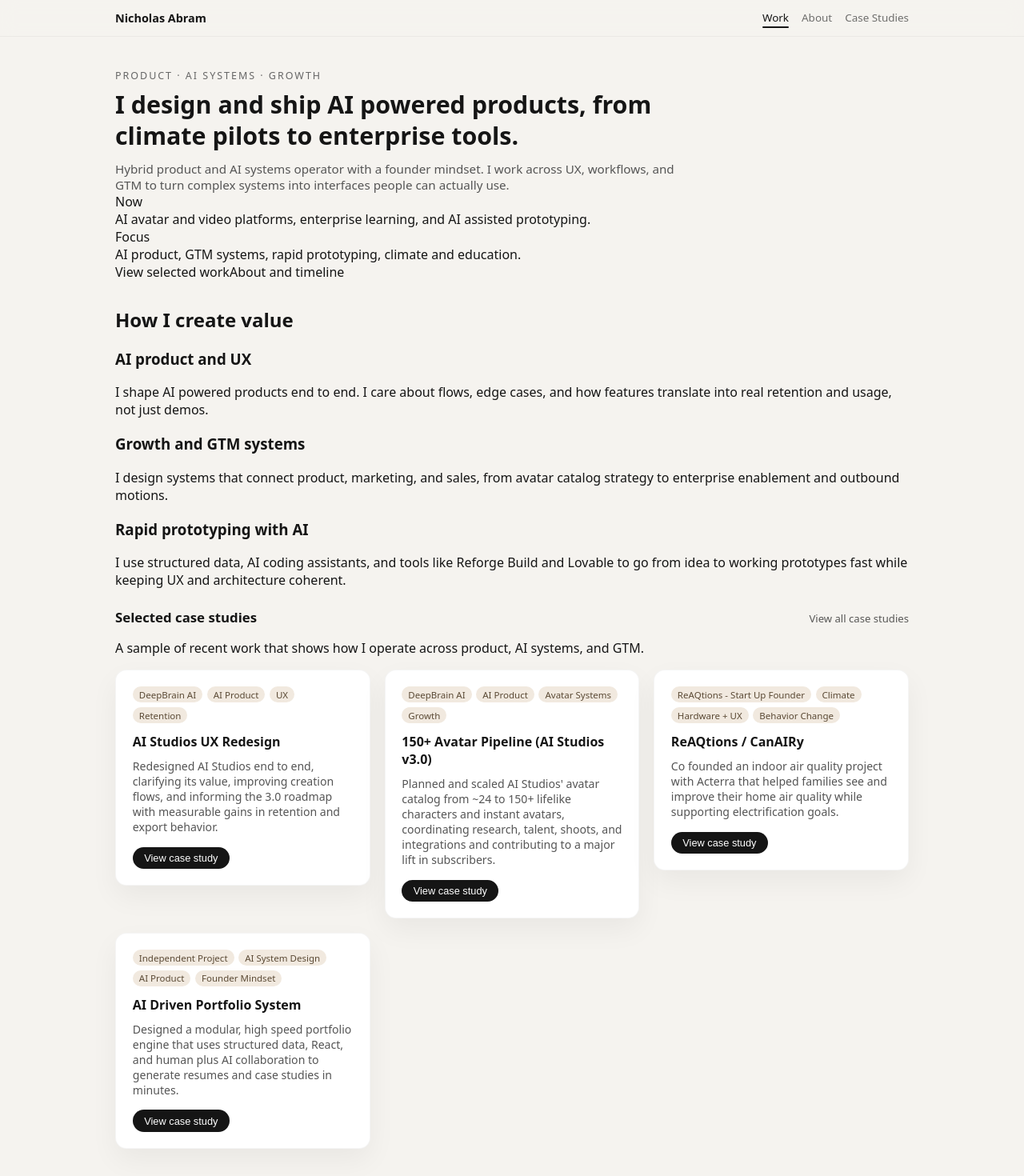
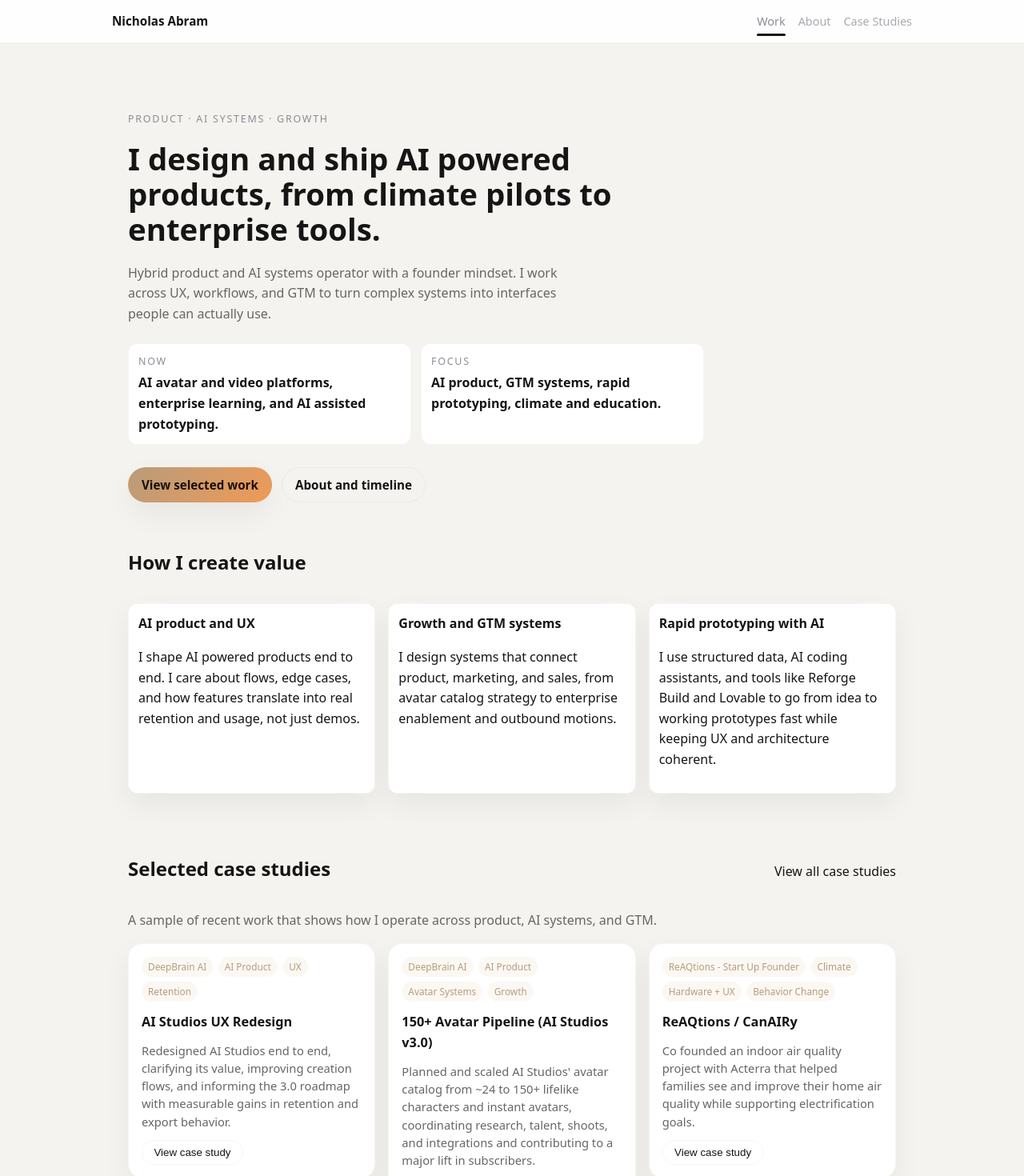
Before and after one commit to nabram/nick-portfolio, a React (Vite) app: page / in a window 1280 px wide. Shown: the top 1470 px of the page at 80% size. Built offline with nearby package versions, Linux system fonts and the light colour scheme.

Commit message:
Update the CSS code ot make it more clean

```diff
--- a/src/index.css
+++ b/src/index.css
@@ -1,245 +1,219 @@
+/* ======================
+   Global reset + tokens
+   ====================== */
+
 *,
 *::before,
 *::after {
   box-sizing: border-box;
 }
 
-html,
-body {
+html, body, #root {
+  height: 100%;
   margin: 0;
   padding: 0;
 }
 
-body {
-  font-family: system-ui, -apple-system, BlinkMacSystemFont, "SF Pro Text",
-    sans-serif;
-  background: #f5f3ef;
-  color: #151515;
+:root {
+  /* colors (light theme - subtle warm accent, non-blue/purple) */
+  --bg: #f5f3ef;
+  --surface: #ffffff;
+  --muted-surface: #fbf8f4;
+  --text-main: #151515;
+  --text-muted: #666666;
+  --text-soft: #8a8d95;
+  --accent: #b89c7a;
+  --accent-strong: #f09a57;
+  --border-subtle: rgba(0,0,0,0.04);
+
+  /* radii, shadow, spacing scale */
+  --radius-sm: 8px;
+  --radius-md: 12px;
+  --radius-lg: 18px;
+  --shadow-soft: 0 14px 35px rgba(0,0,0,0.06);
+
+  --space-1: 0.25rem;
+  --space-2: 0.5rem;
+  --space-3: 0.75rem;
+  --space-4: 1rem;
+  --space-5: 1.5rem;
+  --space-6: 2rem;
+  --space-7: 2.5rem;
+  --space-8: 3.5rem;
+
+  --max-width: 1040px;
 }
 
-a {
-  color: inherit;
-  text-decoration: none;
+/* body */
+body {
+  font-family: system-ui, -apple-system, "Segoe UI", Roboto, "Helvetica Neue", Arial, sans-serif;
+  background: var(--bg);
+  color: var(--text-main);
+  -webkit-font-smoothing:antialiased;
+  -moz-osx-font-smoothing:grayscale;
+  line-height: 1.6;
+  font-size: 16px;
 }
 
-.site-root {
-  min-height: 100vh;
-  display: flex;
-  flex-direction: column;
+/* links */
+a { color: inherit; text-decoration: none; }
+a:hover { text-decoration: underline; }
+
+/* container main */
+main {
+  max-width: var(--max-width);
+  margin: 0 auto;
+  padding: var(--space-6) var(--space-4) var(--space-8);
 }
 
-.site-main {
-  flex: 1;
-}
+/* small utility */
+.text-muted { color: var(--text-muted); }
 
-/* NAV */
+/* =========
+   NAV + footer (kept consistent)
+   ========= */
 
+.site-root { min-height: 100vh; display:flex; flex-direction:column; }
+.site-main { flex:1; }
+
+/* nav */
 .site-nav {
   position: sticky;
   top: 0;
   z-index: 10;
-  backdrop-filter: blur(10px);
-  background: rgba(245, 243, 239, 0.92);
-  border-bottom: 1px solid rgba(0, 0, 0, 0.04);
+  background: rgba(255,255,255,0.9);
+  border-bottom: 1px solid var(--border-subtle);
+  backdrop-filter: blur(6px);
+}
+.site-nav-inner {
+  max-width: var(--max-width);
+  margin: 0 auto;
+  padding: 0.9rem 1.25rem;
+  display:flex;
+  align-items:center;
+  justify-content:space-between;
+}
+.nav-logo { font-weight:600; font-size:0.95rem; }
+.nav-links { display:flex; gap:1rem; font-size:0.9rem; color:var(--text-soft); }
+.nav-link { opacity:0.75; }
+.nav-link-active { opacity:1; position:relative; }
+.nav-link-active::after {
+  content:""; position:absolute; left:0; right:0; bottom:-0.45rem; height:3px; border-radius:999px; background:var(--text-main);
 }
 
-.site-nav-inner {
-  max-width: 1040px;
-  margin: 0 auto;
-  padding: 0.8rem 1.5rem;
-  display: flex;
-  align-items: center;
-  justify-content: space-between;
-}
+/* footer */
+.site-footer { border-top:1px solid var(--border-subtle); padding:0.8rem 0; background:var(--bg); }
 
-.nav-logo {
-  font-weight: 600;
-  font-size: 0.9rem;
-}
+/* =========
+   Buttons
+   ========= */
 
-.nav-links {
-  display: flex;
-  gap: 1rem;
-  font-size: 0.84rem;
-}
+.btn { display:inline-flex; align-items:center; justify-content:center; padding:0.55rem 1rem; border-radius:999px; border:1px solid transparent; font-weight:600; cursor:pointer; font-size:0.95rem; }
+.btn-primary { background: linear-gradient(135deg,var(--accent), var(--accent-strong)); color:#1b1009; box-shadow:var(--shadow-soft); border-color:transparent; }
+.btn-secondary { background:transparent; border:1px solid var(--border-subtle); color:var(--text-main); }
 
-.nav-link {
-  opacity: 0.6;
-}
+/* =========
+   HOME
+   ========= */
 
-.nav-link-active {
-  opacity: 1;
-  position: relative;
-}
+.home { max-width: var(--max-width); margin:0 auto; padding:2.5rem 1.5rem 3rem; }
+.home-hero { max-width: 720px; margin-bottom: 2rem; display:flex; flex-direction:column; gap:var(--space-3); }
+.home-eyebrow { font-size:0.78rem; letter-spacing:0.14em; text-transform:uppercase; color:var(--text-soft); margin-bottom:0.35rem; }
+.home-title { font-size:1.9rem; line-height:1.15; margin:0 0 0.5rem; }
+@media(min-width:900px){ .home-title{ font-size:2.4rem; } }
+.home-subtitle { color:var(--text-muted); margin:0; max-width:64ch; }
 
-.nav-link-active::after {
-  content: "";
-  position: absolute;
-  left: 0;
-  right: 0;
-  bottom: -0.25rem;
-  height: 2px;
-  border-radius: 999px;
-  background: #151515;
-}
+/* home meta row */
+.home-meta-row { display:grid; grid-template-columns:1fr; gap:var(--space-3); margin-top:var(--space-3); }
+@media(min-width:900px){ .home-meta-row{ grid-template-columns:repeat(2,1fr); } }
+.home-meta-item { background:var(--surface); border-radius:var(--radius-md); padding:var(--space-3); border:1px solid var(--border-subtle); }
+.home-meta-label { display:block; font-size:0.78rem; letter-spacing:0.14em; text-transform:uppercase; color:var(--text-soft); margin-bottom:0.25rem; }
+.home-meta-value { font-weight:600; color:var(--text-main); }
 
-/* FOOTER */
+/* CTA row */
+.home-cta-row { margin-top:var(--space-4); display:flex; gap:var(--space-3); }
 
-.site-footer {
-  border-top: 1px solid rgba(0, 0, 0, 0.04);
-  padding: 0.8rem 0;
-  background: #f5f3ef;
-}
+/* pillars */
+.home-pillars { margin-top:var(--space-6); display:grid; grid-template-columns:1fr; gap:var(--space-4); }
+@media(min-width:900px){ .home-pillars{ grid-template-columns:repeat(3,1fr); } }
+.pillar-card { background:var(--surface); padding:var(--space-3); border-radius:var(--radius-md); border:1px solid var(--border-subtle); box-shadow:var(--shadow-soft); }
+.pillar-card h3 { margin:0 0 0.5rem; font-size:1rem; }
 
-.site-footer-inner {
-  max-width: 1040px;
-  margin: 0 auto;
-  padding: 0 1.5rem;
-  display: flex;
-  justify-content: space-between;
-  font-size: 0.8rem;
-  color: #666666;
-}
+/* home grid */
+.home-section { margin-top:var(--space-8); }
+.home-section-header { display:flex; align-items:baseline; justify-content:space-between; margin-bottom:var(--space-3); gap:var(--space-3); }
+.home-grid { display:grid; grid-template-columns:1fr; gap:var(--space-4); }
+@media(min-width:750px){ .home-grid{ grid-template-columns:repeat(2,1fr); } }
+@media(min-width:1200px){ .home-grid{ grid-template-columns:repeat(3,1fr); } }
 
-.footer-contact {
-  opacity: 0.8;
-}
+/* for small tile grids (if you want 5 items on home) we keep three columns and the last row will fit 2 */
+.home-section-intro { color:var(--text-muted); margin:0 0 var(--space-4); }
 
-/* HOME */
-
-.home {
-  max-width: 1040px;
-  margin: 0 auto;
-  padding: 2.5rem 1.5rem 3rem;
-}
-
-.home-hero {
-  max-width: 720px;
-  margin-bottom: 2rem;
-}
-
-.home-eyebrow {
-  font-size: 0.78rem;
-  letter-spacing: 0.16em;
-  text-transform: uppercase;
-  color: #666666;
-  margin: 0 0 0.5rem;
-}
-
-.home-title {
-  font-size: 1.9rem;
-  line-height: 1.3;
-  margin: 0 0 0.7rem;
-}
-
-.home-subtitle {
-  margin: 0;
-  font-size: 0.95rem;
-  color: #555555;
-}
-
-.home-section {
-  margin-top: 1.5rem;
-}
-
-.home-section-header {
-  display: flex;
-  align-items: baseline;
-  justify-content: space-between;
-  margin-bottom: 0.8rem;
-}
-
-.home-section-header h2 {
-  margin: 0;
-  font-size: 1.05rem;
-}
-
-.home-link {
-  font-size: 0.82rem;
-  opacity: 0.7;
-}
-
-.home-grid {
-  display: grid;
-  grid-template-columns: repeat(auto-fit, minmax(260px, 1fr));
-  gap: 1.1rem;
-}
-
-/* GENERIC PAGE */
-
-.page {
-  max-width: 1040px;
-  margin: 0 auto;
-  padding: 2.5rem 1.5rem 3rem;
-}
-
-.page-header h1 {
-  margin: 0 0 0.5rem;
-  font-size: 1.5rem;
-}
-
-.page-header p {
-  margin: 0 0 1.2rem;
-  font-size: 0.95rem;
-  color: #555555;
-}
-
-.page-body {
-  font-size: 0.92rem;
-  color: #151515;
-}
-
-/* PROJECT CARDS */
+/* =========
+   PROJECT TILE (proj-card)
+   ========= */
 
 .proj-card {
-  background: #ffffff;
-  border-radius: 14px;
-  padding: 1.25rem 1.3rem;
-  box-shadow: 0 14px 35px rgba(0, 0, 0, 0.05);
-  border: 1px solid rgba(0, 0, 0, 0.04);
-  display: flex;
-  flex-direction: column;
-  gap: 0.55rem;
+  background:var(--surface); border-radius:var(--radius-lg); border:1px solid var(--border-subtle); padding:var(--space-4); display:flex; flex-direction:column; gap:var(--space-3); min-height:160px; box-shadow:var(--shadow-soft);
 }
+.proj-card:hover { transform:translateY(-4px); transition:transform .12s ease-out; box-shadow:0 22px 50px rgba(0,0,0,0.07); }
+.proj-tag-row { display:flex; flex-wrap:wrap; gap:0.4rem; }
+.proj-tag { font-size:0.74rem; padding:0.18rem 0.5rem; border-radius:999px; background:var(--muted-surface); color:var(--accent); }
+.proj-title { margin:0; font-size:1.02rem; font-weight:600; }
+.proj-summary { margin:0; color:var(--text-muted); font-size:0.92rem; line-height:1.5; }
+.proj-cta { margin-top:auto; align-self:flex-start; border:none; padding:0.45rem 0.9rem; border-radius:999px; background:transparent; color:var(--text-main); cursor:pointer; border:1px solid var(--border-subtle); }
 
-.proj-tag-row {
-  display: flex;
-  flex-wrap: wrap;
-  gap: 0.35rem;
+/* clickable wrapper support */
+.home-grid a { display:block; }
+
+/* =========
+   CASE STUDY PAGES (.cs)
+   ========= */
+
+.cs { min-height:100vh; padding-bottom:var(--space-8); }
+.cs-hero { display:flex; flex-direction:column; gap:var(--space-5); padding-bottom:var(--space-6); }
+@media(min-width:900px){ .cs-hero{ flex-direction:row; align-items:flex-start; justify-content:space-between; } }
+.cs-hero-text { flex:1; max-width:720px; background:transparent; }
+.cs-eyebrow { font-size:0.86rem; letter-spacing:0.16em; text-transform:uppercase; color:var(--text-soft); margin-bottom:0.4rem; }
+.cs-title { margin:0 0 var(--space-3); font-size:1.9rem; }
+@media(min-width:900px){ .cs-title{ font-size:2.1rem; } }
+.cs-subtitle { margin:0 0 var(--space-4); color:var(--text-muted); line-height:1.6; }
+.cs-meta { display:grid; grid-template-columns:1fr; gap:var(--space-3); }
+@media(min-width:800px){ .cs-meta{ grid-template-columns:repeat(2,1fr); } }
+.cs-hero-media { min-width:0; flex:0 0 340px; height:210px; border-radius:var(--radius-md); border:1px dashed rgba(0,0,0,0.06); background:linear-gradient(180deg, rgba(184,156,122,0.10), rgba(250,247,242,0.02)); display:flex; align-items:center; justify-content:center; }
+
+/* case study body */
+.cs-body { max-width:760px; margin-top:var(--space-4); }
+.cs-section { margin-bottom:var(--space-6); background:transparent; padding:0; }
+.cs-section h2 { margin:0 0 var(--space-3); font-size:1.25rem; }
+.cs-section p { margin:0 0 var(--space-3); color:var(--text-muted); font-size:0.98rem; line-height:1.7; }
+.cs-list { margin:0 0 var(--space-3); padding-left:1.1rem; }
+.cs-list li { margin-bottom:0.45rem; color:var(--text-muted); }
+
+/* =========
+   ABOUT page
+   ========= */
+
+.page { max-width:var(--max-width); margin:0 auto; padding:2.5rem 1.5rem 3rem; }
+.about-hero { padding-bottom:var(--space-6); }
+.about-eyebrow { font-size:0.9rem; text-transform:uppercase; color:var(--text-soft); margin-bottom:0.25rem; }
+.about-title { margin:0 0 var(--space-3); font-size:1.9rem; }
+.about-subtitle { margin:0; color:var(--text-muted); max-width:64ch; }
+.about-section { margin-top:var(--space-5); }
+.about-list { list-style: disc; padding-left:1.2rem; margin:0; color:var(--text-muted); }
+
+/* timeline */
+.timeline { display:flex; flex-direction:column; gap:var(--space-4); border-left:1px solid rgba(0,0,0,0.06); padding-left:var(--space-4); margin-left:0.5rem; }
+.timeline-item { position:relative; padding-left:0.6rem; }
+.timeline-item::before { content:""; position:absolute; left:-1.6rem; top:0.25rem; width:10px; height:10px; border-radius:999px; background:var(--accent); box-shadow:0 0 0 6px rgba(184,156,122,0.12); }
+.timeline-meta { margin-bottom:0.35rem; }
+.timeline-period { font-size:0.78rem; text-transform:uppercase; color:var(--text-soft); }
+.timeline-role { font-size:0.92rem; color:var(--text-main); }
+.timeline-body h3 { margin:0 0 0.35rem; font-size:1rem; }
+.timeline-body p { margin:0 0 0.5rem; color:var(--text-muted); }
+
+/* small screens */
+@media (max-width:700px) {
+  .cs-hero-media { width:100%; height:160px; }
+  .home-grid { grid-template-columns:1fr !important; }
 }
-
-.proj-tag {
-  font-size: 0.72rem;
-  padding: 0.16rem 0.5rem;
-  border-radius: 999px;
-  background: #f1e9df;
-  color: #5b4a35;
-}
-
-.proj-title {
-  margin: 0.2rem 0 0.1rem;
-  font-size: 1rem;
-}
-
-.proj-summary {
-  margin: 0;
-  font-size: 0.88rem;
-  color: #555555;
-}
-
-.proj-cta {
-  margin-top: 0.4rem;
-  align-self: flex-start;
-  padding: 0.4rem 0.9rem;
-  font-size: 0.8rem;
-  border-radius: 999px;
-  border: none;
-  background: #151515;
-  color: #ffffff;
-  cursor: pointer;
-}
-
-/* Make cards clickable nicely */
-.home-grid a {
-  display: block;
-}
```
